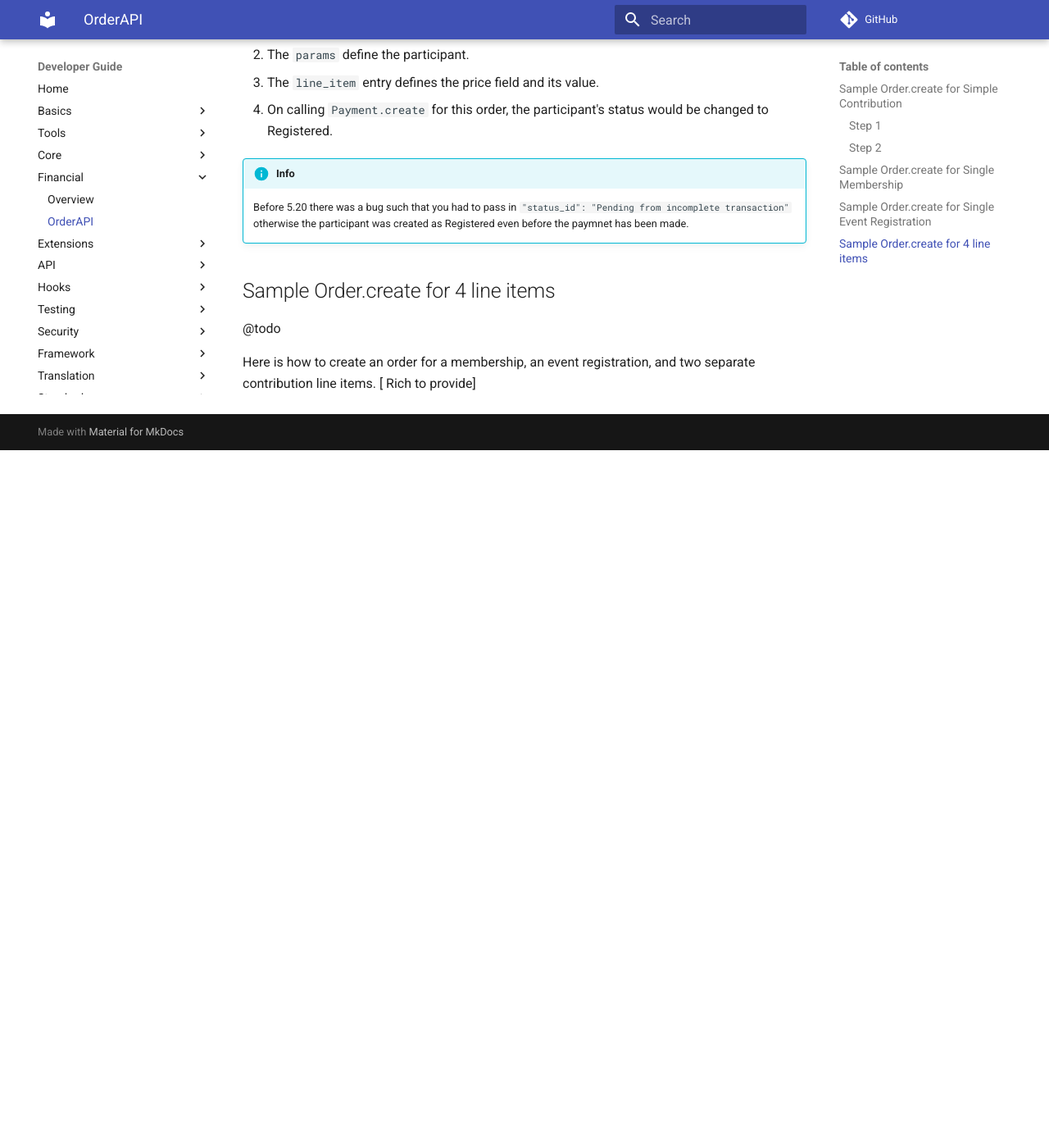
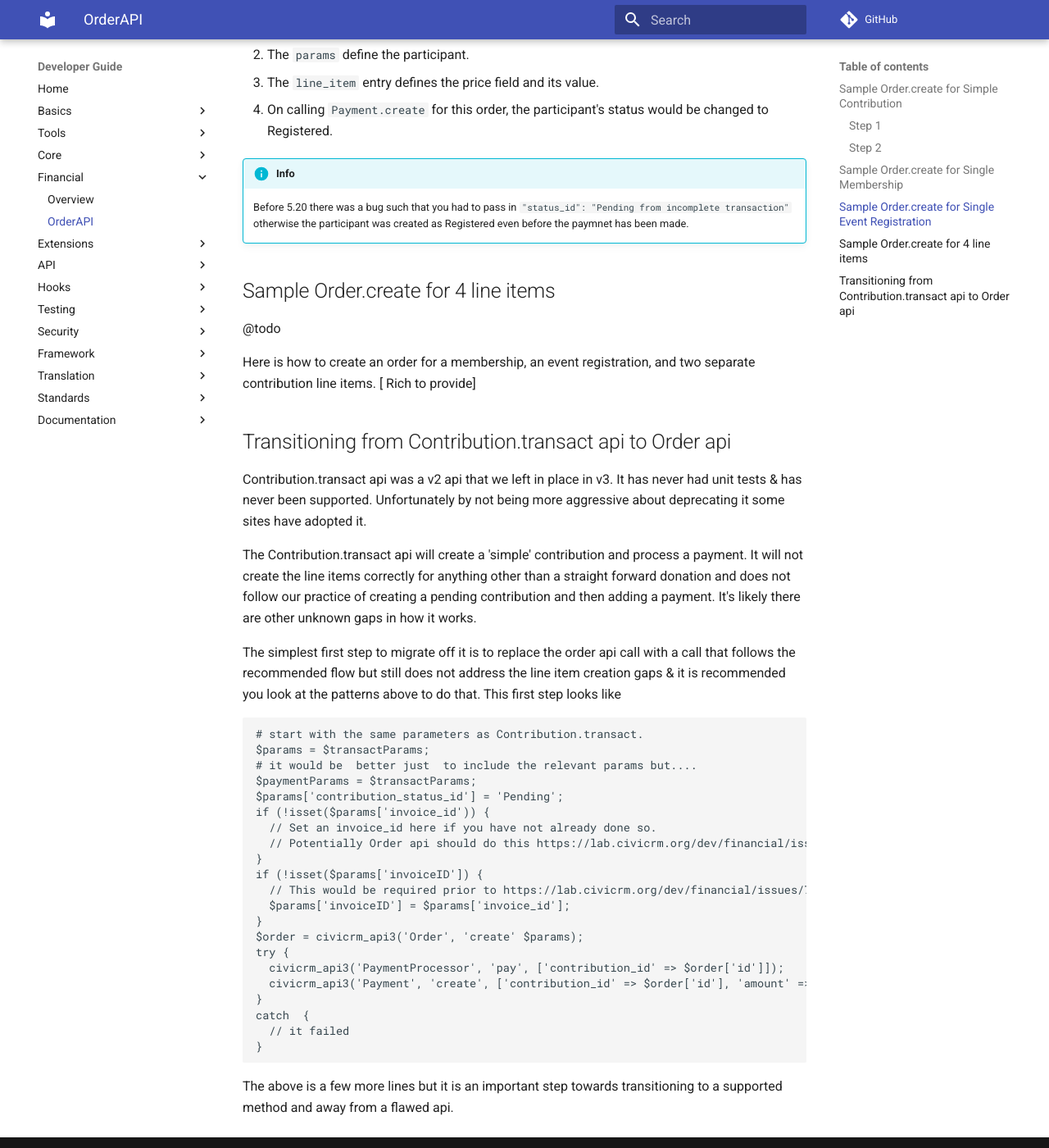
Before and after one commit to civicrm/civicrm-dev-docs, an MkDocs documentation site: the page built from docs/financial/OrderAPI.md, in a window 1280 px wide and 1400 px high, scrolled down 7268 px. Shown: the whole window at 82% size. Built offline with MkDocs 1.6.1 and Material for MkDocs 9.7.7, drawn with Linux system fonts in a browser that asks for light colours; comment, search, counter and statistics services are not loaded; old or Windows-style settings are respelled for this version of MkDocs; before the commit the page ends 7817 px from its top, so only the background shows below that.

Commit message:
Add documentation about how to  migrate off transact api

````diff
--- a/docs/financial/OrderAPI.md
+++ b/docs/financial/OrderAPI.md
@@ -326,3 +326,38 @@ Notes:
 @todo
 
 Here is how to create an order for a membership, an event registration, and two separate contribution line items. [ Rich to provide]
+
+
+## Transitioning from Contribution.transact api to Order api
+
+Contribution.transact api was a v2 api that we left in place in v3. It has never had unit tests & has never been supported. Unfortunately by not being more aggressive about deprecating it some sites have adopted it.
+
+The Contribution.transact api will create a 'simple' contribution and process a payment. It will not create the line items correctly for anything other than a straight forward donation and does not follow our practice of creating a pending contribution and then adding a payment. It's likely there are other unknown gaps in how it works.
+
+The simplest first step to migrate off it is to replace the order api call with a call that follows the recommended flow but still does not address the line item creation gaps & it is recommended you  look at the patterns above to do that. This first step looks like
+
+```
+# start with the same parameters as Contribution.transact.
+$params = $transactParams;
+# it would be  better just  to include the relevant params but....
+$paymentParams = $transactParams;
+$params['contribution_status_id'] = 'Pending';
+if (!isset($params['invoice_id')) {
+  // Set an invoice_id here if you have not already done so.
+  // Potentially Order api should do this https://lab.civicrm.org/dev/financial/issues/78
+}
+if (!isset($params['invoiceID']) {
+  // This would be required prior to https://lab.civicrm.org/dev/financial/issues/77
+  $params['invoiceID'] = $params['invoice_id'];
+}
+$order = civicrm_api3('Order', 'create' $params);
+try {
+  civicrm_api3('PaymentProcessor', 'pay', ['contribution_id' => $order['id']]);
+  civicrm_api3('Payment', 'create', ['contribution_id' => $order['id'], 'amount' => $params['amount']]);
+}
+catch  {
+  // it failed
+}
+```
+
+The above is a few more lines  but  it is an important step towards transitioning  to a supported method and away from a flawed api.
````
